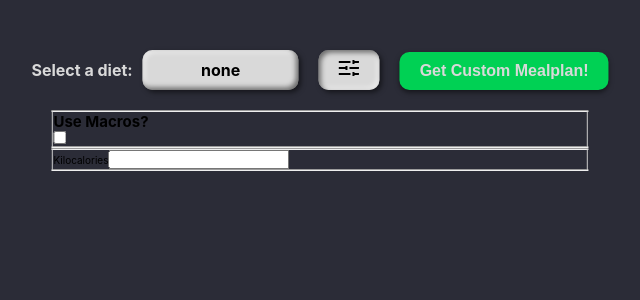
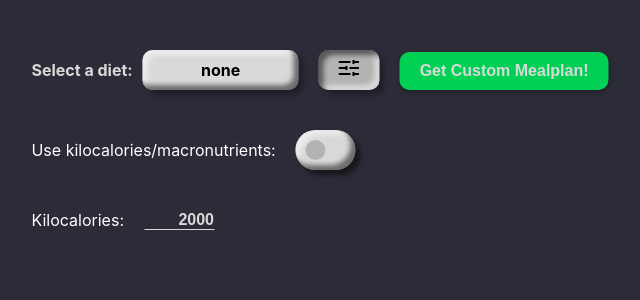
Before and after one commit to stanciuruben/alimento, a React (Vite) app in the folder client/: page / in a window 1280 px wide. Both pictures are taken after a click on the button "More Options". Shown: the top 300 px of the page, without its empty margins (320-960 px from the left). Built offline with nearby package versions, Linux system fonts and the light colour scheme.

Commit message:
feat: style for MoreOptions component

```diff
--- a/client/src/App.css
+++ b/client/src/App.css
@@ -6,9 +6,9 @@
     border-radius: 1rem;
     cursor: pointer;
     background-color: var(--white);
-    box-shadow: 0.25rem 0.25rem 0.5rem var(--black-5),
-        -0.25rem -0.25rem 0.5rem var(--black-5) inset,
-        0.25rem 0.25rem 0.5rem var(--white-5) inset;
+    box-shadow: 0.5rem 0.5rem 0.5rem var(--black-3),
+        -0.5rem -0.5rem 0.5rem var(--black-5) inset,
+        0.5rem 0.5rem 0.5rem var(--white-5) inset;
     transition: all 0.3s ease;
 }
 
@@ -16,18 +16,15 @@
     height: 1.6rem;
 }
 
-.btn--1:hover {
-    box-shadow: 0 0.25rem 0.5rem var(--black-5);
-}
-
 .btn--1:active {
     background-color: var(--lightgray);
 }
 
 .btn--1--active {
-    box-shadow: 0.25rem 0.25rem 0.5rem var(--black-5),
-        0.25rem 0.25rem 0.5rem var(--black-5) inset,
-        -0.25rem -0.25rem 0.5rem var(--white-5) inset;
+    background-color: var(--lightgray);
+    box-shadow: 0.5rem 0.5rem 0.5rem var(--black-3),
+        0.5rem 0.5rem 0.5rem var(--black-5) inset,
+        -0.5rem -0.5rem 0.5rem var(--white-5) inset;
 }
 
 .cta--1 {
@@ -40,16 +37,16 @@
     cursor: pointer;
     background-color: var(--primary);
     color: var(--white);
-    box-shadow: 0 0.25rem 0.5rem var(--black-5);
+    box-shadow: 0 0.25rem 0.5rem var(--black-3);
     transition: all 0.3s ease;
 }
 
 .cta--1:hover {
-    box-shadow: 0 0.5rem 1rem var(--black-5);
+    box-shadow: 0 0.5rem 1rem var(--black-3);
     transform: translateY(-0.1rem);
 }
 
 .cta--1:active {
-    box-shadow: 0 0.1rem 0.1rem var(--black-5);
+    box-shadow: 0 0.1rem 0.1rem var(--black-3);
     transform: translateY(0.1rem);
 }
--- a/client/src/components/MoreOptions/MoreOptions.tsx
+++ b/client/src/components/MoreOptions/MoreOptions.tsx
@@ -1,37 +1,85 @@
 /* eslint-disable multiline-ternary */
-import { type FC, useState } from 'react';
+import { type FC, useState, type ChangeEvent } from 'react';
 // import './MoreOptions.css';
 
 interface Props {}
 
 const MoreOptions: FC<Props> = () => {
     const [useMacros, setUseMacros] = useState<boolean>(false);
+    const [kcal, setKcal] = useState<number>(2000);
+
+    function changeKcal (e: ChangeEvent<HTMLInputElement>): void {
+        setKcal(parseInt(e.target.value));
+    }
+
     return (
         <div className="form__more_options">
-            <fieldset>
-                <h2>Use Macros?</h2>
+            <fieldset className="form__more_options__row">
+                <label htmlFor="kcal-macros" className="form_label">
+                    Use kilocalories/macronutrients:
+                </label>
                 <input
                     type="checkbox"
                     name="kcal-macros"
                     id="kcal-macros"
+                    className="form_checkbox"
                     onChange={() => {
                         setUseMacros(!useMacros);
                     }}
                 />
             </fieldset>
             {useMacros ? (
-                <fieldset>
-                    <label htmlFor="protein">Grams of Protein</label>
-                    <input type="number" name="protein" id="protein" />
-                    <label htmlFor="carbs">Grams of Carbohidrates</label>
-                    <input type="number" name="carbs" id="carbs" />
-                    <label htmlFor="fat">Grams of Fat</label>
-                    <input type="number" name="fat" id="fat" />
+                <fieldset className="form__more_options__row">
+                    <div className="form__more_options__row--1">
+                        <label htmlFor="protein" className="form_label">
+                            Proteins:
+                        </label>
+                        <input
+                            type="text"
+                            name="protein"
+                            id="protein"
+                            className="form_input--number"
+                        />
+                        g
+                    </div>
+                    <div className="form__more_options__row--1" >
+                        <label htmlFor="carbs" className="form_label">
+                            Carbohidrates:
+                        </label>
+                        <input
+                            type="text"
+                            name="carbs"
+                            id="carbs"
+                            className="form_input--number"
+                        />
+                        g
+                    </div>
+                    <div className="form__more_options__row--1" >
+                        <label htmlFor="fat" className="form_label">
+                            Fats:
+                        </label>
+                        <input
+                            type="text"
+                            name="fat"
+                            id="fat"
+                            className="form_input--number"
+                        />
+                        g
+                    </div>
                 </fieldset>
             ) : (
-                <fieldset>
-                    <label htmlFor="kcal">Kilocalories</label>
-                    <input type="number" name="kcal" id="kcal" />
+                <fieldset className="form__more_options__row">
+                    <label htmlFor="kcal" className="form_label">
+                        Kilocalories:
+                    </label>
+                    <input
+                        type="text"
+                        name="kcal"
+                        id="kcal"
+                        value={kcal}
+                        onChange={changeKcal}
+                        className="form_input--number"
+                    />
                 </fieldset>
             )}
         </div>
--- a/client/src/components/UserInputs/UserInputs.css
+++ b/client/src/components/UserInputs/UserInputs.css
@@ -14,6 +14,81 @@
 
 .form__primary--last {
     display: inline-block;
+}
+
+.form_label {
+    font-size: 1.6rem;
+    color: white;
+    margin-right: 2rem;
+    display: inline-block;
+    vertical-align: middle;
+}
+
+.form_input--number {
+    background-color: transparent;
+    color: var(--white);
+    font-size: 1.6rem;
+    font-weight: bold;
+    display: inline-block;
+    vertical-align: middle;
+    text-align: right;
+    margin-right: 2rem;
+    width: 7rem;
+    outline: none;
+    border: none;
+    border-bottom: .1rem solid var(--white);
+    -webkit-appearance: none;
+    -moz-appearance: none;
+}
+
+.form_checkbox {
+    -webkit-appearance: none;
+    display: inline-block;
+    vertical-align: middle;
+    position: relative;
+    width: 6rem;
+    height: 4rem;
+    cursor: pointer;
+}
+
+.form_checkbox::before {
+    content: '';
+    position: absolute;
+    top: 0;
+    left: 0;
+    width: 100%;
+    height: 100%;
+    border-radius: 4rem;
+    box-shadow: 0.5rem 0.5rem 0.5rem var(--black-5),
+        -0.5rem -0.5rem 0.5rem var(--black-5) inset,
+        0.5rem 0.5rem 0.5rem var(--white-5) inset;
+    background-color: var(--white);
+    transition: box-shadow 0.3s ease;
+    transition: background-color 0.3s ease;
+}
+
+.form_checkbox::after {
+    content: '';
+    position: absolute;
+    top: 1rem;
+    left: 1rem;
+    width: 2rem;
+    height: 2rem;
+    border-radius: 2rem;
+    background-color: var(--lightgray);
+    transition: all 0.3s ease;
+}
+
+.form_checkbox:checked::before {
+    background-color: var(--lightgray);
+    box-shadow: 0.5rem 0.5rem 0.5rem var(--black-5),
+        0.5rem 0.5rem 0.5rem var(--black-5) inset,
+        -0.5rem -0.5rem 0.5rem var(--white-5) inset;
+}
+
+.form_checkbox:checked::after {
+    left: 3rem;
+    background-color: var(--primary);
 }
 
 .form__diet {
@@ -37,5 +112,25 @@
 
 .form__more_options {
     display: block;
-    padding: 2rem;
+    padding: 2rem 0;
+    border: none;
+    outline: none;
 }
+
+.form__more_options__row {
+    display: block;
+    padding: 2rem 0;
+    border: none;
+    outline: none;
+}
+
+.form__more_options__row--1 {
+    display: block;
+    color: var(--white);
+    font-size: 1.6rem;
+    font-weight: bold;
+}
+
+.form__more_options__row--1:not(:last-child) {
+    margin-bottom: 2rem;
+}
--- a/client/src/main.css
+++ b/client/src/main.css
@@ -15,6 +15,7 @@
   --secondary: #2b2c37;
 
   --black-5: rgba(0,0,0,.5);
+  --black-3: rgba(0,0,0,.3);
   --white-5: rgba(255,255,255,.5);
 }
 
```
